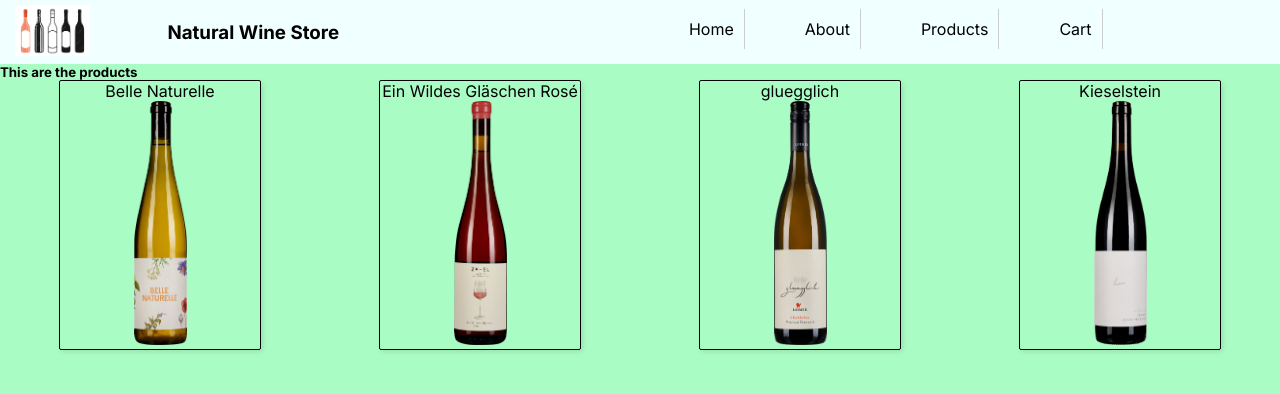
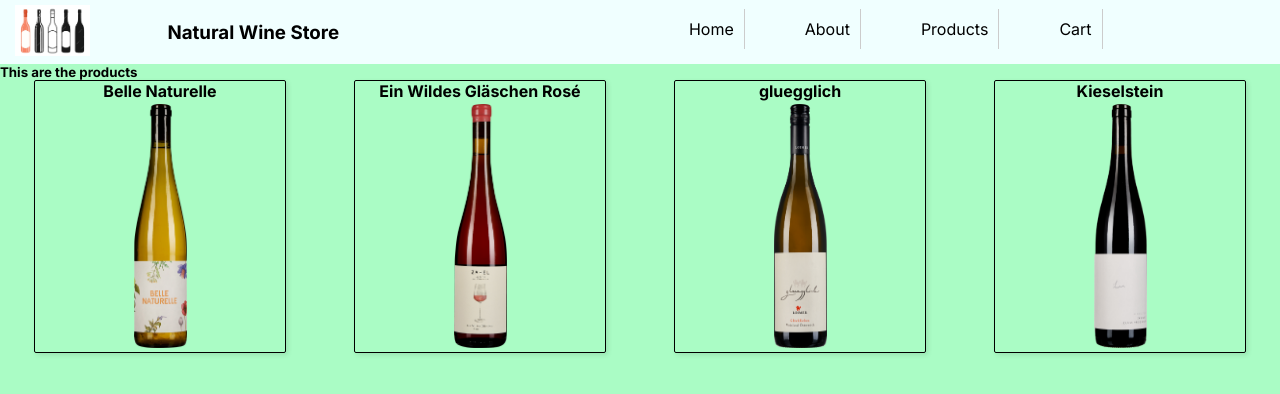
Before and after one commit to Petzlc/nextjs-ecommerce-store, a Next.js app: page /products in a window 1280 px wide. Shown: the top 394 px of the page. Built offline with nearby package versions, Linux system fonts and the light colour scheme.

Commit message:
Add styling to productName

```diff
--- a/app/products/page.js
+++ b/app/products/page.js
@@ -19,7 +19,7 @@
         {products.map((product) => {
           return (
             <div className={styles.productBox} key={`products-${product.id}`}>
-              <div>{product.name}</div>
+              <div className={styles.productName}>{product.name}</div>
               <Image
                 src={`/img/${product.name}.png`}
                 alt={`${product.name}`}
--- a/app/products/productsPage.module.scss
+++ b/app/products/productsPage.module.scss
@@ -7,6 +7,11 @@
   border: 1px solid black;
   border-radius: 2px;
   text-align: center;
-  width: 200px;
+  width: 250px;
   box-shadow: 2px 2px 5px rgba(0, 0, 0, 0.1);
 }
+
+.productName {
+  font-weight: bold;
+  margin-bottom: 3px;
+}
```
